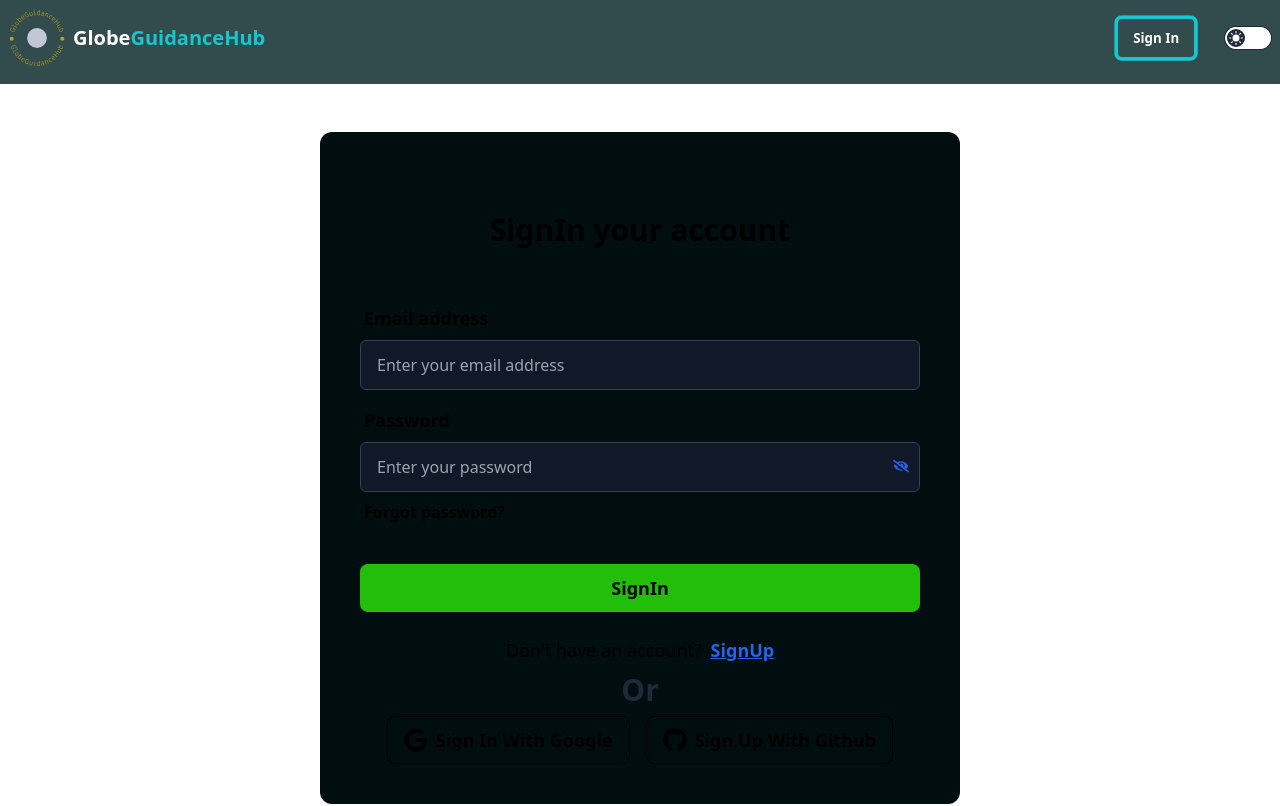
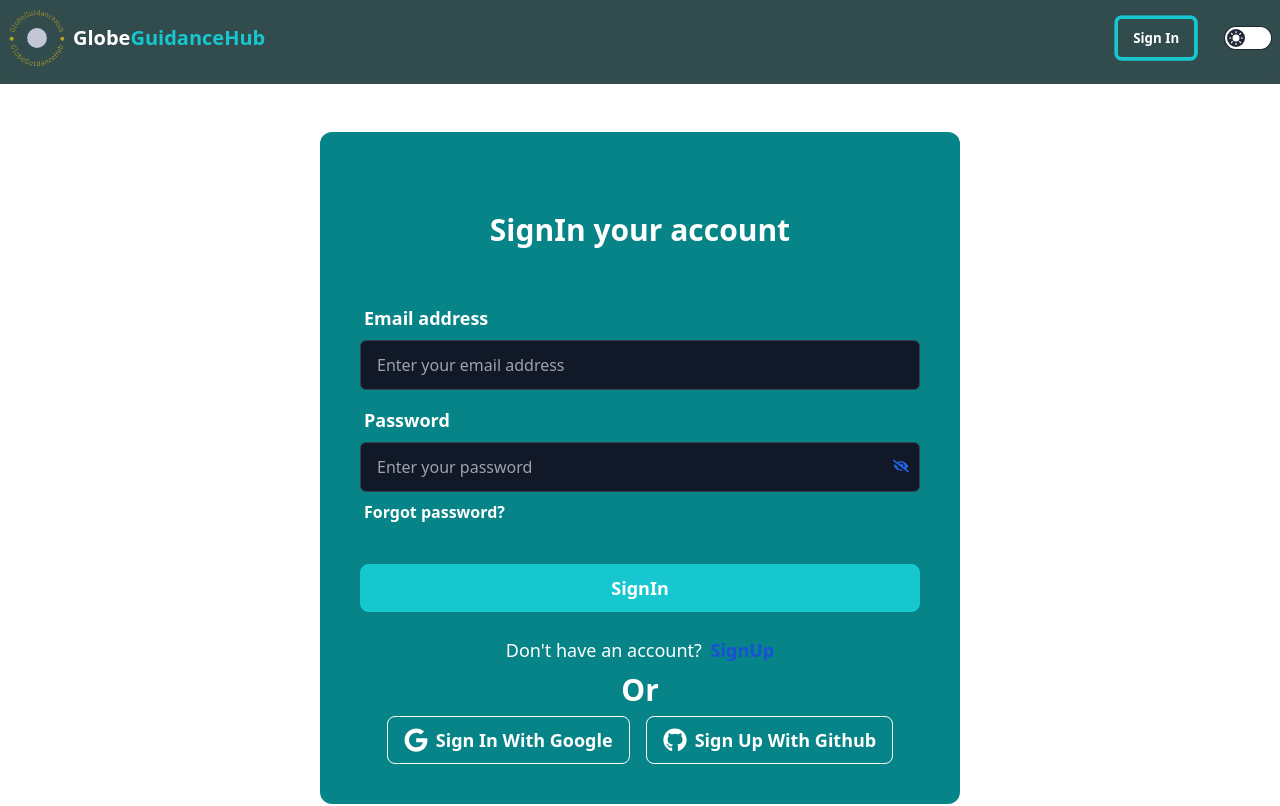
Before and after one commit to md-nasim-mondal/globeGuidanceHub-tourism-management-client, a React (Vite) app: page /signIn in a window 1280 px wide. Shown: the top 806 px of the page. Built offline with nearby package versions, Linux system fonts and the light colour scheme; no server answers.

Commit message:
update page code text color for light mode

```diff
--- a/src/components/TouristsSpotCard/TouristsSpotCard.jsx
+++ b/src/components/TouristsSpotCard/TouristsSpotCard.jsx
@@ -20,7 +20,7 @@ const TouristsSpotCard = ({ touristSpot }) => {
         />
       </figure>
       <div className='card-body mx-4 text-accent'>
-        <h2 className='card-title text-primary dark:text-[#1e90ff] md:text-lg lg:text-xl'>
+        <h2 className='card-title text-secondary dark:text-[#1e90ff] md:text-lg lg:text-xl'>
           Tourist Spot Name: {touristsSpotName}
         </h2>
         <p className='text-sm md:text-base lg:text-lg'>
--- a/src/pages/Country/Country.jsx
+++ b/src/pages/Country/Country.jsx
@@ -16,7 +16,7 @@ const Country = ({ country }) => {
           <h2 className="card-title text-secondary">{countryName}</h2>
           <p className="text-accent">{description}</p>
           <div className="card-actions">
-            <Link className="btn btn-secondary text-base-100 hover:text-accent" to={`/countries/${countryName}`}>See All Tourists Spot of {countryName} </Link>
+            <Link className="btn btn-primary text-base-100 hover:text-accent" to={`/countries/${countryName}`}>See All Tourists Spot of {countryName} </Link>
           </div>
         </div>
       </div>
--- a/src/pages/Home/Home.jsx
+++ b/src/pages/Home/Home.jsx
@@ -60,7 +60,7 @@ const Home = () => {
         </div>
         <div className="text-center mb-12">
           <Link
-            className="btn bg-secondary border-none text-base-100 hover:text-accent"
+            className="btn btn-outline bg-none hover:bg-secondary hover:border-none hover:text-base-100 text-accent border-accent border-2 font-semibold"
             to={"/allTouristsSpot"}>
             See All Tourists Spot
           </Link>
@@ -201,7 +201,7 @@ const Home = () => {
                   </div>
                   <div>
                     <h3 className="text-3xl text-accent">Bangladesh</h3>
-                    <button className="btn-link">View All Tours</button>
+                    <button className="btn-link hover:underline no-underline">View All Tours</button>
                   </div>
                 </div>
                 <div className="flex items-center gap-6">
@@ -215,7 +215,7 @@ const Home = () => {
                   </div>
                   <div>
                     <h3 className="text-3xl text-accent">Malaysia</h3>
-                    <button className="btn-link">View All Tours</button>
+                    <button className="btn-link hover:underline no-underline">View All Tours</button>
                   </div>
                 </div>
                 <div className="flex items-center gap-6">
@@ -226,7 +226,7 @@ const Home = () => {
                   </div>
                   <div>
                     <h3 className="text-3xl text-accent">Vietnam</h3>
-                    <button className="btn-link">View All Tours</button>
+                    <button className="btn-link hover:underline no-underline">View All Tours</button>
                   </div>
                 </div>
                 <div className="flex items-center gap-6">
@@ -237,7 +237,7 @@ const Home = () => {
                   </div>
                   <div>
                     <h3 className="text-3xl text-accent">Cambodia</h3>
-                    <button className="btn-link">View All Tours</button>
+                    <button className="btn-link hover:underline no-underline">View All Tours</button>
                   </div>
                 </div>
               </div>
--- a/src/pages/Shared/Navbar/Navbar.jsx
+++ b/src/pages/Shared/Navbar/Navbar.jsx
@@ -44,7 +44,7 @@ const Navbar = () => {
       !isActive
         ? "xl:text-lg font-semibold  rounded-lg text-base-100"
         : "xl:text-lg text-primary border-b-primary border-b-4 font-semibold"
-    } hover:text-primary`;
+    } hover:text-primary focus:text-primary`;
 
   const navLinks = (
     <>
@@ -116,8 +116,8 @@ const Navbar = () => {
               onClick={() => setOpen(false)}
               className={({ isActive }) =>
                 !isActive
-                  ? "btn xl:text-lg font-semibold btn-outline bg-none border-none  rounded-lg text-white  mb-2  md:mr-2"
-                  : "btn  btn-outline xl:text-lg border-x-0 border-t-0 text-primary  border-primary-content border-b-4 mb-2  md:mr-2 font-semibold"
+                  ? "btn xl:text-lg font-semibold  rounded-lg text-white mb-2 md:mr-2"
+                  : "btn  btn-outline xl:text-lg border-x-0 border-t-0 text-primary  border-primary-content border-b-4 mb-2 md:mr-2 font-semibold"
               }
               to={"/signIn"}>
               Sign In
@@ -208,7 +208,7 @@ const Navbar = () => {
               onClick={() => setOpen(false)}
               className={({ isActive }) =>
                 !isActive
-                  ? "btn btn-sm md:btn-md mr-0.5 md:mr-4 text-lg font-semibold btn-outline  border border-primary-content rounded-lg text-primary"
+                  ? "btn btn-sm md:btn-md mr-0.5 md:mr-4 text-lg font-semibold btn-outline border-secondary rounded-lg text-primary"
                   : "btn btn-sm md:btn-md btn-outline border-4 border-primary mr-0.5 md:mr-4 text-base-100 font-semibold"
               }
               to={"/signIn"}>
--- a/src/pages/SignIn/SignIn.jsx
+++ b/src/pages/SignIn/SignIn.jsx
@@ -100,13 +100,13 @@ const SignIn = () => {
     <div>
       <form
         onSubmit={handleLogin}
-        className="card-body  md:w-3/4 lg:w-1/2 mx-auto bg-primary-content dark:bg-slate-400 dark:bg-opacity-70 p-2 md:p-6 lg:p-10  rounded-xl my-12 animate__animated animate_zoomInUp">
-        <h2 className="text-3xl font-bold text-black my-10 text-center">
+        className="card-body  md:w-3/4 lg:w-1/2 mx-auto bg-secondary dark:bg-slate-400 dark:bg-opacity-70 p-2 md:p-6 lg:p-10  rounded-xl my-12 animate__animated animate_zoomInUp">
+        <h2 className="text-3xl font-bold text-base-100 my-10 text-center">
           SignIn your account
         </h2>
         <div className="form-control">
           <label className="label">
-            <span className="label-text font-semibold text-lg text-black">
+            <span className="label-text font-semibold text-lg text-base-100">
               Email address
             </span>
           </label>
@@ -114,13 +114,13 @@ const SignIn = () => {
             type="email"
             name="email"
             placeholder="Enter your email address"
-            className="w-full px-4 py-3 rounded-md border focus:border-4 border-gray-700 bg-gray-900 text-gray-100 focus:border-green-600"
+            className="w-full px-4 py-3 rounded-md border focus:border-4 border-gray-700 bg-gray-900 text-gray-100 focus:border-primary"
             required
           />
         </div>
         <div className="form-control relative">
           <label className="label">
-            <span className="label-text font-semibold text-lg text-black">
+            <span className="label-text font-semibold text-lg text-base-100">
               Password
             </span>
           </label>
@@ -143,36 +143,36 @@ const SignIn = () => {
           <label className="label">
             <a
               href="#"
-              className="label-text text-black font-semibold text-base text-black-alt link link-hover">
+              className="label-text text-base-100 font-semibold text-base text-base-100-alt link link-hover">
               Forgot password?
             </a>
           </label>
         </div>
         {loginError && <p className="text-red-500">{loginError}</p>}
         <div className="form-control mt-6">
-          <button className="btn btn-ghost w-full text-lg font-semibold text-black btn-outline bg-[#23BE0A] border-none hover:md:w-[50%] mx-auto">
+          <button className="btn btn-primary w-full text-white text-lg font-semibold hover:md:w-[50%] mx-auto">
             SignIn
           </button>
         </div>
-        <p className="text-center text-lg text-black font-medium mt-4 animate__animated animate_fadeInBottomLeft">
+        <p className="text-center text-lg text-base-100 font-medium mt-4 animate__animated animate_fadeInBottomLeft">
           Don&apos;t have an account?{" "}
           <Link
-            className=" text-blue-600 font-bold underline pl-1"
+            className=" text-blue-700 font-bold hover:underline pl-1"
             to={"/signUp"}>
             SignUp
           </Link>{" "}
         </p>
-        <h2 className="text-3xl font-bold text-center">Or</h2>
+        <h2 className="text-3xl font-bold text-center text-base-100">Or</h2>
         <div className="flex flex-col md:flex-row gap-4 justify-center animate__animated  animate_fadeInBottomRight">
           <button
             onClick={handleGoogleLogin}
-            className="btn btn-outline btn-ghost text-black text-lg font-semibold">
+            className="btn btn-outline btn-ghost text-base-100 text-lg font-semibold">
             <FaGoogle className="text-2xl" />
             Sign In With Google
           </button>
           <button
             onClick={handleGithubLogin}
-            className="btn btn-outline btn-ghost text-lg text-black font-semibold">
+            className="btn btn-outline btn-ghost text-lg text-base-100 font-semibold">
             <FaGithub className="text-2xl" />
             Sign Up With Github
           </button>
```
Also changed, not shown: src/components/Shared/Footer/Footer.jsx (+21 -19 lines), src/components/Sliders/Sliders.jsx (+5 -5 lines), src/pages/SignUp/SignUp.jsx (+8 -8 lines).
